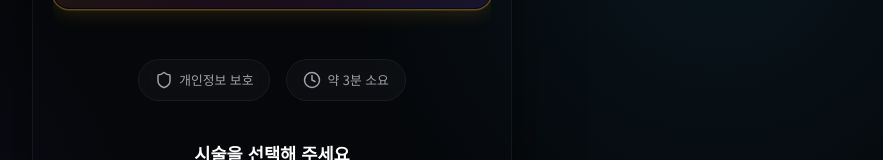
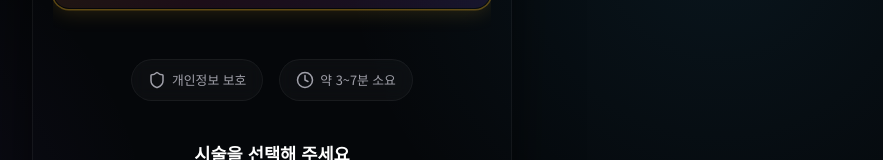
Before and after one commit to joyp30/skin-clinic-survey, a Next.js app: page / in a window 1280 px wide. Shown: the part 512-672 px from the top of the page, without its empty margins (368-1251 px from the left). Built offline with nearby package versions, Linux system fonts and the light colour scheme.

Commit message:
Add androgenetic alopecia intake

```diff
--- a/src/app/page.tsx
+++ b/src/app/page.tsx
@@ -71,7 +71,7 @@ export default function Home() {
         </div>
         <div className="trust-badge">
           <Clock size={18} />
-          <span>약 3분 소요</span>
+          <span>약 3~7분 소요</span>
         </div>
       </motion.div>
 
```
